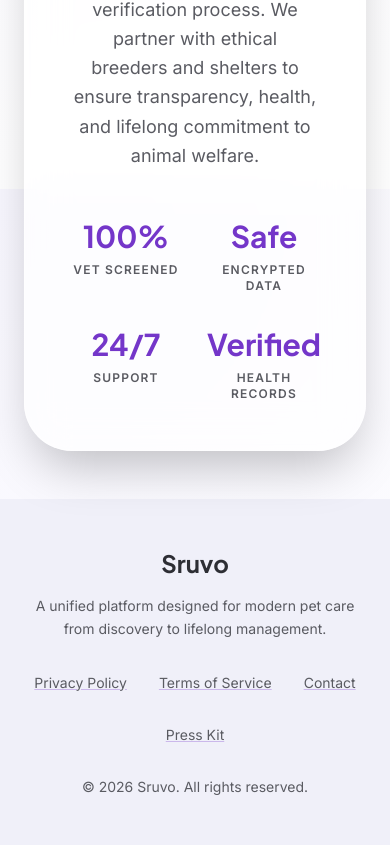
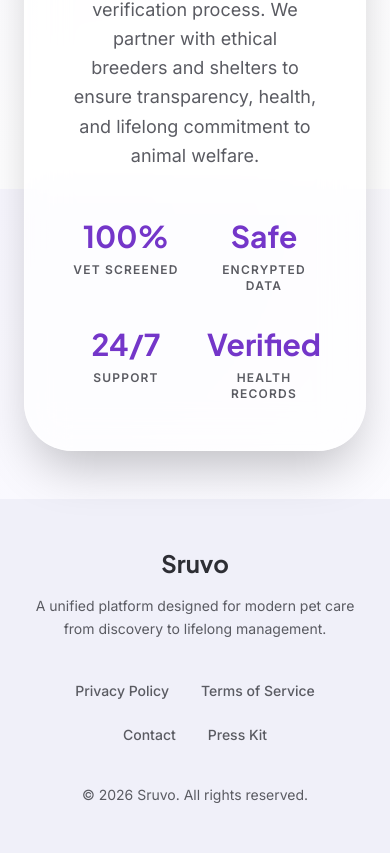
Before and after one commit to rijas0409/Sruvo-Riyajashan-, a React (Vite) app: page / in a window 390 px wide. Shown: the part 5719-6572 px from the top of the page. Built offline with nearby package versions, Linux system fonts and the light colour scheme; no server answers.

Commit message:
fix(footer): Refactor link layout and styling
Restructure the footer links for better responsiveness and update their styling to improve visual consistency and hierarchy.

```diff
--- a/src/components/Footer.tsx
+++ b/src/components/Footer.tsx
@@ -15,21 +15,15 @@
             A unified platform designed for modern pet care from discovery to lifelong management.
           </p>
         </div>
-        <div className="flex flex-wrap justify-center gap-8">
-          {[
-            { name: 'Privacy Policy', path: '/privacy-policy' },
-            { name: 'Terms of Service', path: '/terms-of-service' },
-            { name: 'Contact', path: '/contact' },
-            { name: 'Press Kit', path: '/press-kit' }
-          ].map(link => (
-            <Link
-              key={link.name}
-              to={link.path}
-              className="text-on-surface-variant hover:text-primary text-sm underline decoration-primary/30 transition-all"
-            >
-              {link.name}
-            </Link>
-          ))}
+        <div className="flex flex-col items-center gap-6 py-2">
+          <div className="flex justify-center gap-8 md:gap-12">
+            <Link to="/privacy-policy" className="text-on-surface-variant hover:text-primary text-sm font-medium transition-all hover:underline decoration-primary/30">Privacy Policy</Link>
+            <Link to="/terms-of-service" className="text-on-surface-variant hover:text-primary text-sm font-medium transition-all hover:underline decoration-primary/30">Terms of Service</Link>
+          </div>
+          <div className="flex justify-center gap-8 md:gap-12">
+            <Link to="/contact" className="text-on-surface-variant hover:text-primary text-sm font-medium transition-all hover:underline decoration-primary/30">Contact</Link>
+            <Link to="/press-kit" className="text-on-surface-variant hover:text-primary text-sm font-medium transition-all hover:underline decoration-primary/30">Press Kit</Link>
+          </div>
         </div>
         <div className="text-on-surface-variant text-sm">
           © 2026 Sruvo. All rights reserved.
```
